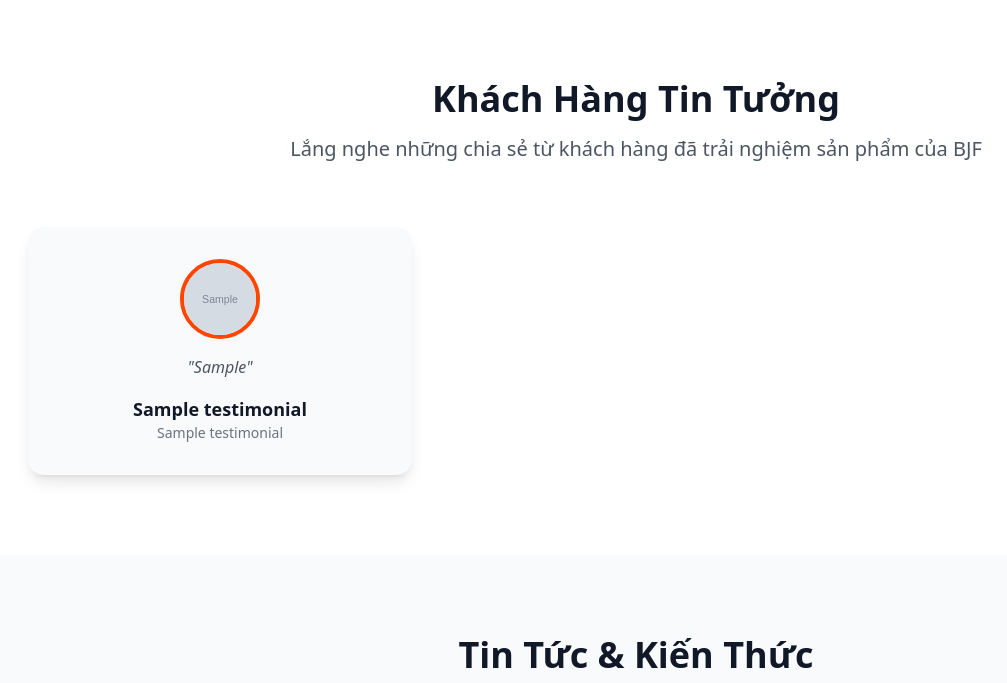
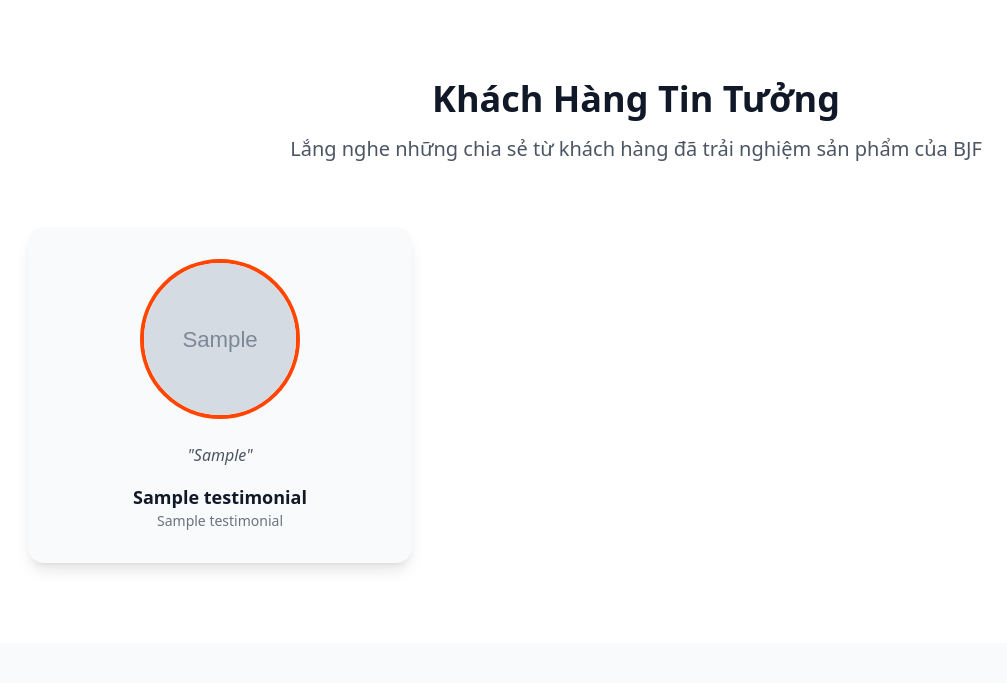
Before and after one commit to tunglb94/bjf-jewelry-store, a Django app: page / in a window 1280 px wide; the page is wider, and only the part inside the window is pictured. Shown: the part 2003-2686 px from the top of that part, without its empty margins (4-1011 px from the left). Run offline with Django 4.2, Linux system fonts and the light colour scheme; tables that the repository leaves empty hold one stand-in row (values such as "Sample post"); grey boxes marked "Sample" are stand-in pictures; some libraries are stand-ins or nearby versions.

Commit message:
Update testimonial avatar size

```diff
--- a/templates/store/index.html
+++ b/templates/store/index.html
@@ -137,7 +137,7 @@
         <div class="grid grid-cols-1 md:grid-cols-3 gap-8">
             {% for testimonial in testimonials %}
             <div class="bg-gray-50 p-8 rounded-2xl shadow-lg text-center">
-                <img src="{{ testimonial.image.url }}" alt="Khách hàng {{ testimonial.name }}" class="w-20 h-20 rounded-full mx-auto mb-4 border-4 border-primary object-cover">
+                <img src="{{ testimonial.image.url }}" alt="Khách hàng {{ testimonial.name }}" class="w-40 h-40 rounded-full mx-auto mb-6 border-4 border-primary object-cover">
                 <p class="text-gray-600 mb-4 italic">"{{ testimonial.quote }}"</p>
                 <h4 class="font-bold text-lg text-gray-900">{{ testimonial.name }}</h4>
                 <p class="text-sm text-gray-500">{{ testimonial.title }}</p>
```
